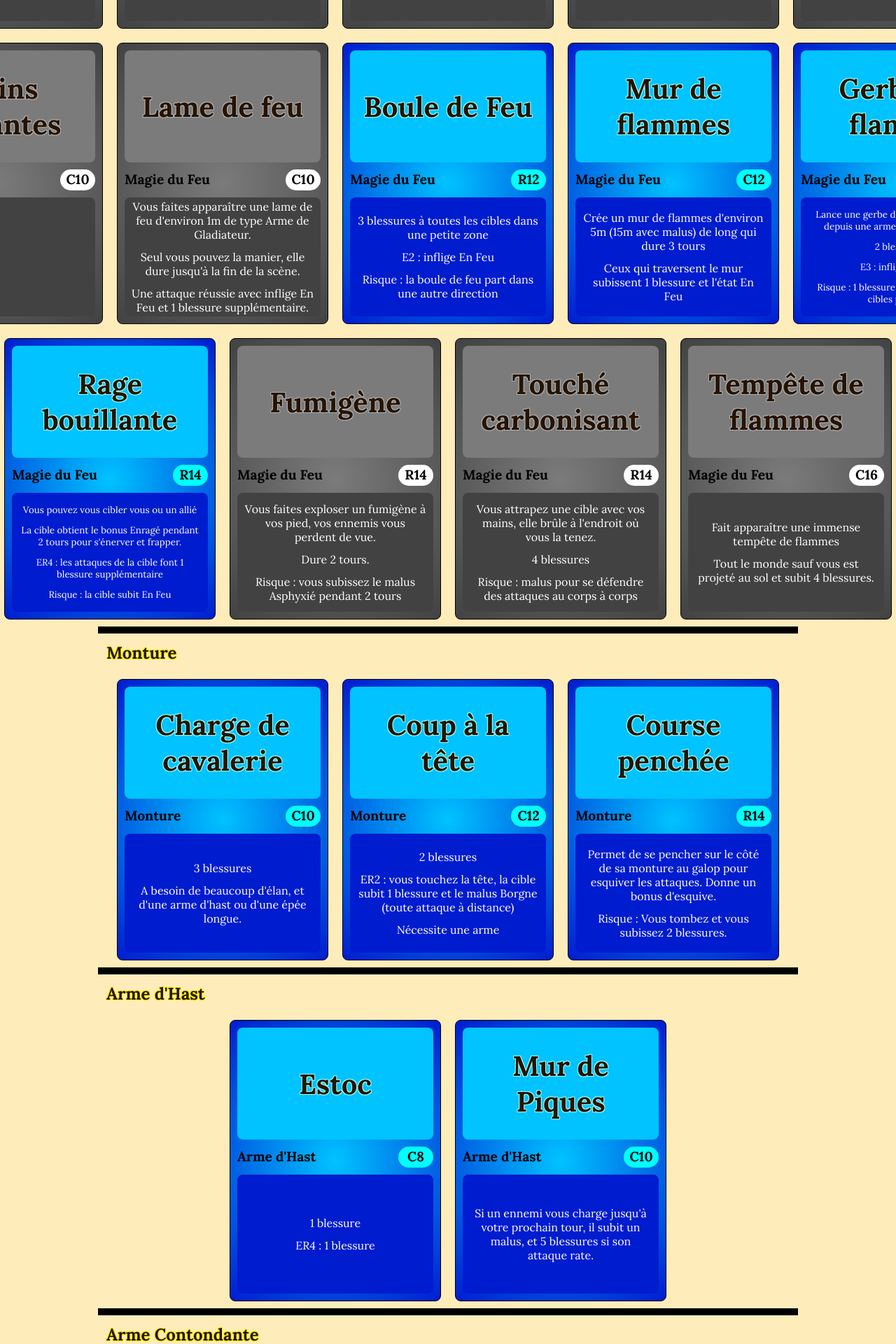
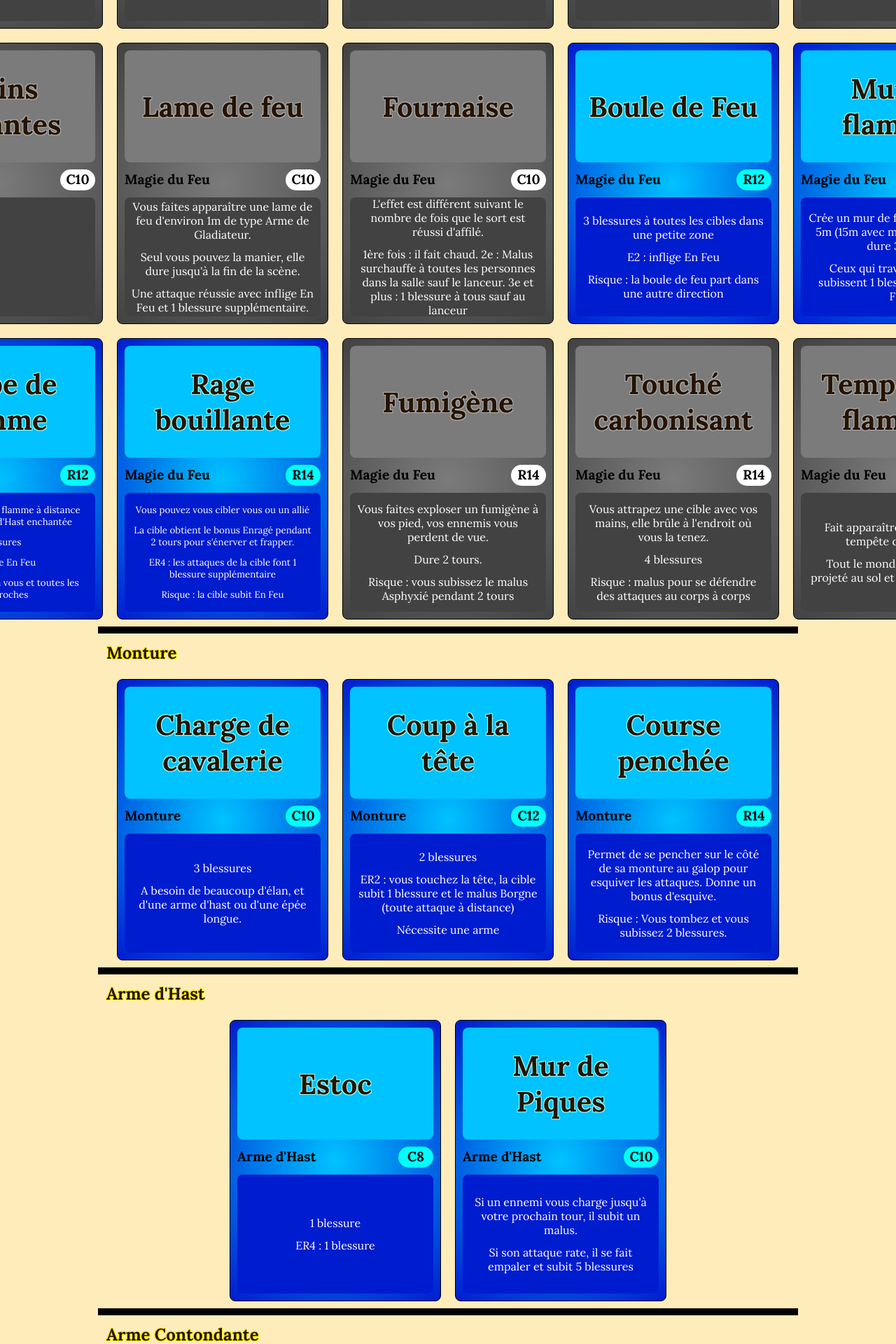
Before and after one commit to Sourdeval/Omnak, an Angular app: page /skills in a window 1280 px wide. Shown: the part 2300-4220 px from the top of the page at 70% size. Built offline with nearby package versions, Linux system fonts and the light colour scheme.

Commit message:
[Way] v0.12

```diff
--- a/src/app/way/ways.ts
+++ b/src/app/way/ways.ts
@@ -45,7 +45,7 @@ export let ways: Way[] = [
         equipment: "",
         skills: [
             { name: "Estoc", type: TypeSkill.ArmeHast, difficulty: 'C8', effects: ['1 blessure', 'ER4 : 1 blessure'] },
-            { name: "Mur de Piques", type: TypeSkill.ArmeHast, difficulty: 'C10', effects: ["Si un ennemi vous charge jusqu'à votre prochain tour, il subit un malus, et 5 blessures si son attaque rate."] },
+            { name: "Mur de Piques", type: TypeSkill.ArmeHast, difficulty: 'C10', effects: ["Si un ennemi vous charge jusqu'à votre prochain tour, il subit un malus.", "Si son attaque rate, il se fait empaler et subit 5 blessures"] },
             { name: "Gerbe de flamme", type: TypeSkill.MagieFeu, difficulty: 'R12', effects: ["Lance une gerbe de flamme à distance depuis une arme d'Hast enchantée", '2 blessures', 'E3 : inflige En Feu', 'Risque : 1 blessure à vous et toutes les cibles proches'] },
         ]
     },
@@ -379,6 +379,7 @@ export let ways: Way[] = [
             { idea: true, name: "Brasier", type: TypeSkill.MagieFeu, difficulty: '', effects: ["Autour de vous"] },
             { idea: true, name: "Incendie", type: TypeSkill.MagieFeu, difficulty: '', effects: [""] },
             { idea: true, name: "Explosion", type: TypeSkill.MagieFeu, difficulty: '', effects: [""] },
+            { idea: true, name: "Fournaise", type: TypeSkill.MagieFeu, difficulty: 'C10', effects: ["L'effet est différent suivant le nombre de fois que le sort est réussi d'affilé.", "1ère fois : il fait chaud. 2e : Malus surchauffe à toutes les personnes dans la salle sauf le lanceur. 3e et plus : 1 blessure à tous sauf au lanceur"] },
             { idea: true, name: "Touché carbonisant", type: TypeSkill.MagieFeu, difficulty: "R14", effects: ["Vous attrapez une cible avec vos mains, elle brûle à l'endroit où vous la tenez.", "4 blessures", "Risque : malus pour se défendre des attaques au corps à corps"] },
             // volcan
             { idea: true, name: "Éruption", type: TypeSkill.MagieFeu, difficulty: '', effects: ["Gerbes sortent du sol"] },
```
